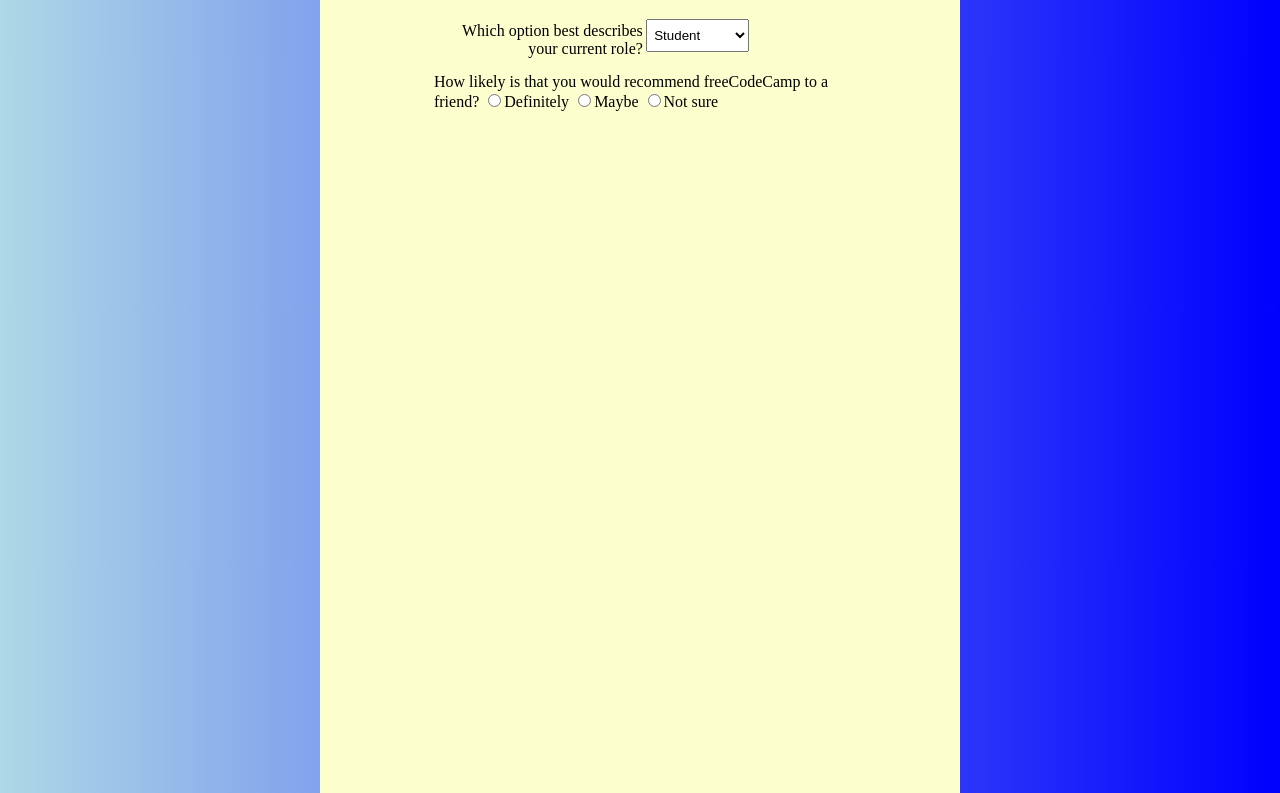
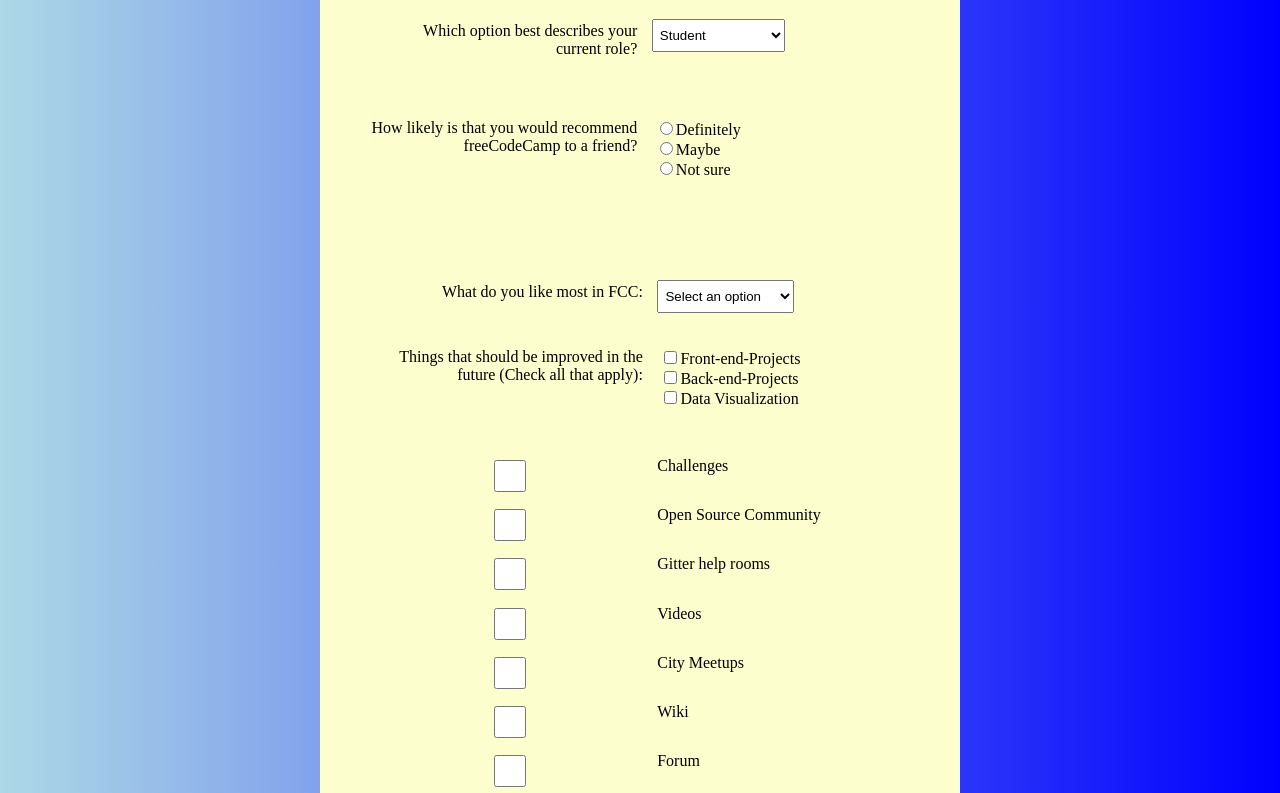
Before and after one commit to maboeh/surveyForm, a plain HTML site: page index.html in a window 1280 px wide. Shown: the part 453-1246 px from the top of the page. Drawn offline with Linux system fonts and the light colour scheme.

Commit message:
skeleton nearly done

```diff
--- a/index.html
+++ b/index.html
@@ -34,15 +34,54 @@
     </form>
 
     <form id="radio">
-      <label>How likely is that you would recommend freeCodeCamp to a friend?</label>
-      <label>
-        <input type="radio">Definitely</label>
-      <label>
-        <input type="radio">Maybe</label>
-      <label>
-        <input type="radio">Not sure</label>
+      <label class="left">How likely is that you would recommend freeCodeCamp to a friend?</label>
+      <ul class="right">
+        <li>
+            <input type="radio">Definitely
+      </li>
+      <li>
+          <input type="radio">Maybe
+      </li>
+         <li>
+            <input type="radio">Not sure
+         </li>
+      </ul>
+
     </form>
 
+    <form action="" id="like">
+      <label class="left">What do you like most in FCC:</label>
+      <select  class="right i-select">
+        <option  >Select an option</option>
+      </select>
+    </form>
+
+    <form action="" id="check">
+
+      <label  class="left">Things that should be improved in the future (Check all that apply):</label>
+      <ul class="right">
+        <li>
+      <input type="checkbox" >Front-end-Projects
+
+        </li>
+        <li>
+      <input type="checkbox">Back-end-Projects
+
+        </li>
+        <li>
+      <input type="checkbox" >Data Visualization
+
+        </li>
+      </ul>
+      <input type="checkbox" class="right">Challenges
+      <input type="checkbox" class="right">Open Source Community
+      <input type="checkbox" class="right">Gitter help rooms
+      <input type="checkbox" class="right">Videos
+      <input type="checkbox" class="right">City Meetups
+      <input type="checkbox" class="right">Wiki
+      <input type="checkbox" class="right">Forum
+
+    </form>
 
   </div>
 
--- a/style.css
+++ b/style.css
@@ -24,7 +24,7 @@ body {
 
 #container {
     display: grid;
-    grid-template-columns: 15% 70% 15%;
+    grid-template-columns: 5% 90% 5%;
     grid-template-rows: 6% 20% 5% 18% 5% 41% 5%;
     grid-row: 2/3;
     grid-column: 2/ 3;
@@ -46,7 +46,7 @@ body {
     display:grid;
     grid-template-columns: 50% 50%;
     grid-template-rows: repeat(3,33px);
-    grid-gap: 15px;
+    grid-gap: .7rem;
     justify-content: center;
     align-content: center;
 }
@@ -63,6 +63,7 @@ body {
     grid-column: 2/3;
     grid-row: 3/4;
     margin: .4rem;
+    grid-gap:.7rem;
     display:grid;
     grid-template-columns: 50% 50%;
     grid-template-rows: 33px;
@@ -73,4 +74,34 @@ body {
 #radio {
     grid-row: 4/5;
     grid-column: 2/3;
+    grid-gap: .7rem;
+    grid-template-columns: 50% 50%;
+    grid-template-rows: 110px;
+    display:grid;
+    justify-content: center;
+    align-content: center
 }
+li{
+    list-style: none;
+
+}
+ul{
+    margin-top:0;
+
+}
+#like{
+    display: grid;
+    grid-column: 2/3;
+    grid-row:5/6;
+    grid-gap:.7rem;
+    grid-template-columns: 50% 50%;
+    grid-template-rows: 33px;
+}
+#check{
+    display: grid;
+    grid-column: 2/3;
+    grid-template-columns: 50% 50%;
+    grid-row:6/7;
+    grid-gap:.7rem;
+
+}
```
